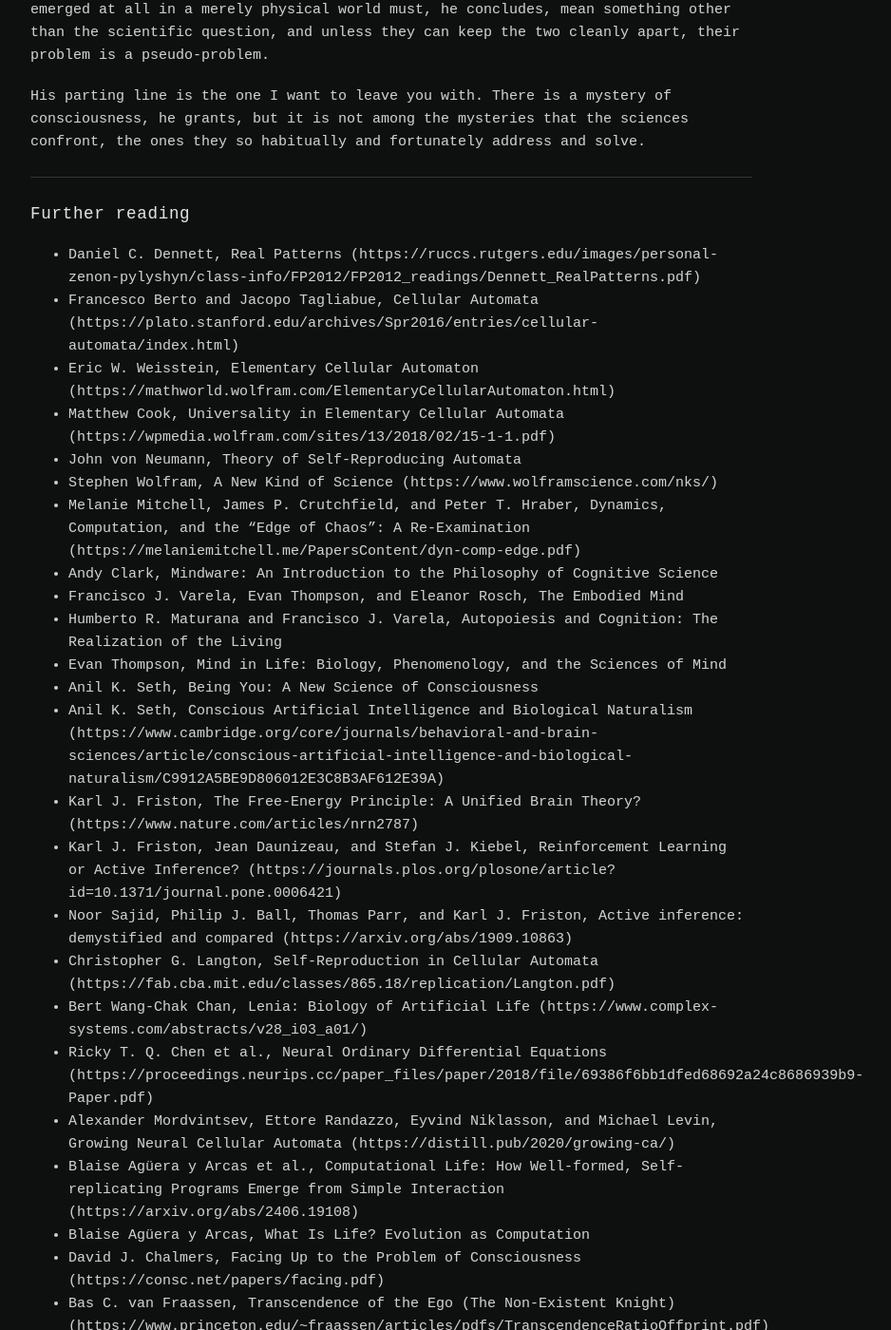
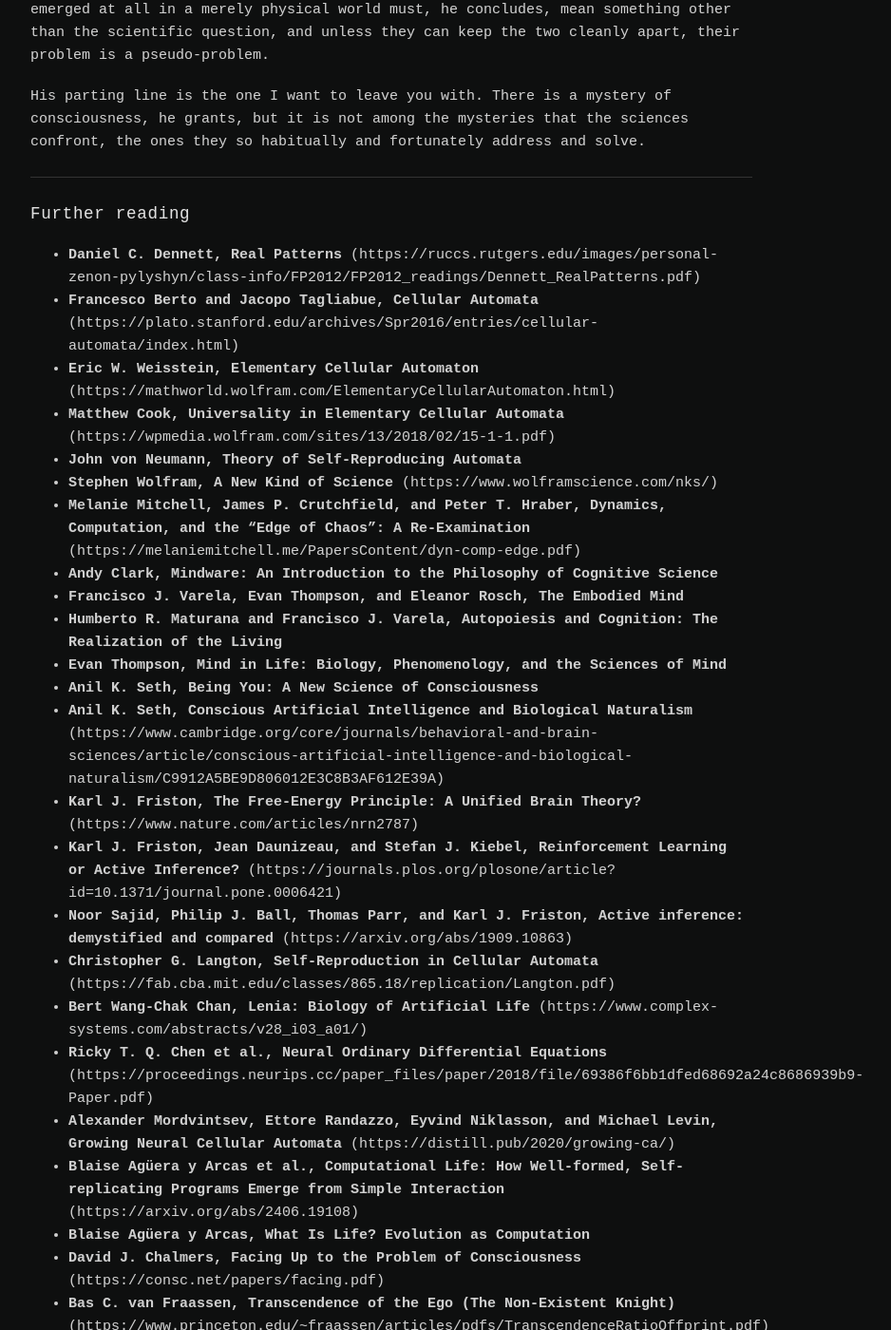
Before and after one commit to ieddeveci/ieddeveci.github.io, a Jekyll site: the page built from _posts/2026-06-09-cellular-consciousness.md, in a window 1280 px wide and 1400 px high, scrolled down 19239 px. Shown: the whole window at 95% size, without its empty margins (228-1166 px from the left). Built offline with Jekyll 4.4.1, drawn with Linux system fonts in a browser that asks for light colours; some of the changed text lies outside the part shown.

```diff
--- a/_posts/2026-06-09-cellular-consciousness.md
+++ b/_posts/2026-06-09-cellular-consciousness.md
@@ -268,27 +268,27 @@ His parting line is the one I want to leave you with. There is a mystery of cons
 
 ### Further reading
 
-- Daniel C. Dennett, Real Patterns (https://ruccs.rutgers.edu/images/personal-zenon-pylyshyn/class-info/FP2012/FP2012_readings/Dennett_RealPatterns.pdf)
-- Francesco Berto and Jacopo Tagliabue, Cellular Automata (https://plato.stanford.edu/archives/Spr2016/entries/cellular-automata/index.html)
-- Eric W. Weisstein, Elementary Cellular Automaton (https://mathworld.wolfram.com/ElementaryCellularAutomaton.html)
-- Matthew Cook, Universality in Elementary Cellular Automata (https://wpmedia.wolfram.com/sites/13/2018/02/15-1-1.pdf)
-- John von Neumann, Theory of Self-Reproducing Automata
-- Stephen Wolfram, A New Kind of Science (https://www.wolframscience.com/nks/)
-- Melanie Mitchell, James P. Crutchfield, and Peter T. Hraber, Dynamics, Computation, and the "Edge of Chaos": A Re-Examination (https://melaniemitchell.me/PapersContent/dyn-comp-edge.pdf)
-- Andy Clark, Mindware: An Introduction to the Philosophy of Cognitive Science
-- Francisco J. Varela, Evan Thompson, and Eleanor Rosch, The Embodied Mind
-- Humberto R. Maturana and Francisco J. Varela, Autopoiesis and Cognition: The Realization of the Living
-- Evan Thompson, Mind in Life: Biology, Phenomenology, and the Sciences of Mind
-- Anil K. Seth, Being You: A New Science of Consciousness
-- Anil K. Seth, Conscious Artificial Intelligence and Biological Naturalism (https://www.cambridge.org/core/journals/behavioral-and-brain-sciences/article/conscious-artificial-intelligence-and-biological-naturalism/C9912A5BE9D806012E3C8B3AF612E39A)
-- Karl J. Friston, The Free-Energy Principle: A Unified Brain Theory? (https://www.nature.com/articles/nrn2787)
-- Karl J. Friston, Jean Daunizeau, and Stefan J. Kiebel, Reinforcement Learning or Active Inference? (https://journals.plos.org/plosone/article?id=10.1371/journal.pone.0006421)
-- Noor Sajid, Philip J. Ball, Thomas Parr, and Karl J. Friston, Active inference: demystified and compared (https://arxiv.org/abs/1909.10863)
-- Christopher G. Langton, Self-Reproduction in Cellular Automata (https://fab.cba.mit.edu/classes/865.18/replication/Langton.pdf)
-- Bert Wang-Chak Chan, Lenia: Biology of Artificial Life (https://www.complex-systems.com/abstracts/v28_i03_a01/)
-- Ricky T. Q. Chen et al., Neural Ordinary Differential Equations (https://proceedings.neurips.cc/paper_files/paper/2018/file/69386f6bb1dfed68692a24c8686939b9-Paper.pdf)
-- Alexander Mordvintsev, Ettore Randazzo, Eyvind Niklasson, and Michael Levin, Growing Neural Cellular Automata (https://distill.pub/2020/growing-ca/)
-- Blaise Agüera y Arcas et al., Computational Life: How Well-formed, Self-replicating Programs Emerge from Simple Interaction (https://arxiv.org/abs/2406.19108)
-- Blaise Agüera y Arcas, What Is Life? Evolution as Computation
-- David J. Chalmers, Facing Up to the Problem of Consciousness (https://consc.net/papers/facing.pdf)
-- Bas C. van Fraassen, Transcendence of the Ego (The Non-Existent Knight) (https://www.princeton.edu/~fraassen/articles/pdfs/TranscendenceRatioOffprint.pdf)
+- **Daniel C. Dennett, Real Patterns** (https://ruccs.rutgers.edu/images/personal-zenon-pylyshyn/class-info/FP2012/FP2012_readings/Dennett_RealPatterns.pdf)
+- **Francesco Berto and Jacopo Tagliabue, Cellular Automata** (https://plato.stanford.edu/archives/Spr2016/entries/cellular-automata/index.html)
+- **Eric W. Weisstein, Elementary Cellular Automaton** (https://mathworld.wolfram.com/ElementaryCellularAutomaton.html)
+- **Matthew Cook, Universality in Elementary Cellular Automata** (https://wpmedia.wolfram.com/sites/13/2018/02/15-1-1.pdf)
+- **John von Neumann, Theory of Self-Reproducing Automata**
+- **Stephen Wolfram, A New Kind of Science** (https://www.wolframscience.com/nks/)
+- **Melanie Mitchell, James P. Crutchfield, and Peter T. Hraber, Dynamics, Computation, and the "Edge of Chaos": A Re-Examination** (https://melaniemitchell.me/PapersContent/dyn-comp-edge.pdf)
+- **Andy Clark, Mindware: An Introduction to the Philosophy of Cognitive Science**
+- **Francisco J. Varela, Evan Thompson, and Eleanor Rosch, The Embodied Mind**
+- **Humberto R. Maturana and Francisco J. Varela, Autopoiesis and Cognition: The Realization of the Living**
+- **Evan Thompson, Mind in Life: Biology, Phenomenology, and the Sciences of Mind**
+- **Anil K. Seth, Being You: A New Science of Consciousness**
+- **Anil K. Seth, Conscious Artificial Intelligence and Biological Naturalism** (https://www.cambridge.org/core/journals/behavioral-and-brain-sciences/article/conscious-artificial-intelligence-and-biological-naturalism/C9912A5BE9D806012E3C8B3AF612E39A)
+- **Karl J. Friston, The Free-Energy Principle: A Unified Brain Theory?** (https://www.nature.com/articles/nrn2787)
+- **Karl J. Friston, Jean Daunizeau, and Stefan J. Kiebel, Reinforcement Learning or Active Inference?** (https://journals.plos.org/plosone/article?id=10.1371/journal.pone.0006421)
+- **Noor Sajid, Philip J. Ball, Thomas Parr, and Karl J. Friston, Active inference: demystified and compared** (https://arxiv.org/abs/1909.10863)
+- **Christopher G. Langton, Self-Reproduction in Cellular Automata** (https://fab.cba.mit.edu/classes/865.18/replication/Langton.pdf)
+- **Bert Wang-Chak Chan, Lenia: Biology of Artificial Life** (https://www.complex-systems.com/abstracts/v28_i03_a01/)
+- **Ricky T. Q. Chen et al., Neural Ordinary Differential Equations** (https://proceedings.neurips.cc/paper_files/paper/2018/file/69386f6bb1dfed68692a24c8686939b9-Paper.pdf)
+- **Alexander Mordvintsev, Ettore Randazzo, Eyvind Niklasson, and Michael Levin, Growing Neural Cellular Automata** (https://distill.pub/2020/growing-ca/)
+- **Blaise Agüera y Arcas et al., Computational Life: How Well-formed, Self-replicating Programs Emerge from Simple Interaction** (https://arxiv.org/abs/2406.19108)
+- **Blaise Agüera y Arcas, What Is Life? Evolution as Computation**
+- **David J. Chalmers, Facing Up to the Problem of Consciousness** (https://consc.net/papers/facing.pdf)
+- **Bas C. van Fraassen, Transcendence of the Ego (The Non-Existent Knight)** (https://www.princeton.edu/~fraassen/articles/pdfs/TranscendenceRatioOffprint.pdf)
```
